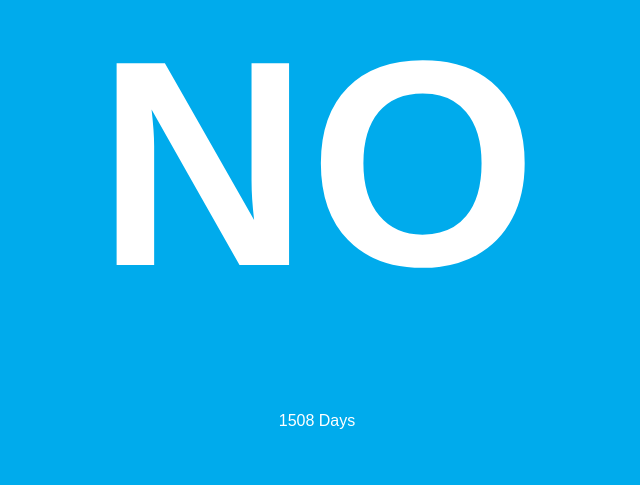
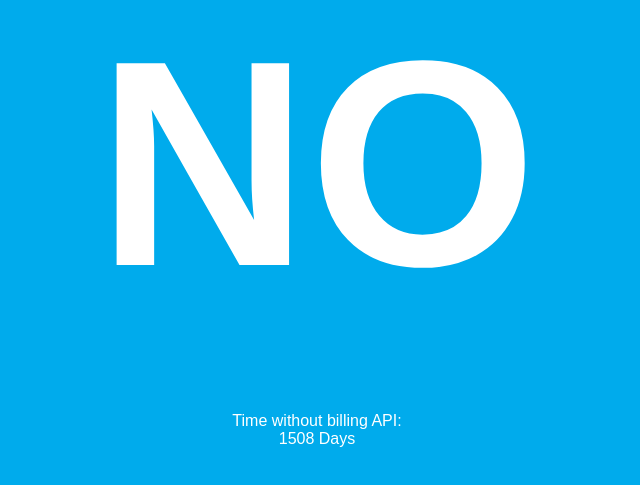
Before and after one commit to kbdavis07/doesazurehaveabillingapi, a plain HTML site: page index.html in a window 1280 px wide. Shown: the part 253-738 px from the top of the page, without its empty margins (323-963 px from the left). Drawn offline with Linux system fonts and the light colour scheme.

Commit message:
Update index.html

```diff
--- a/index.html
+++ b/index.html
@@ -63,7 +63,7 @@ window.onload = function()
 	<div id="hoz">
 		<div style="color: #FFFFFF; font-family: Arial; font-size: 220pt; line-height: 220pt; font-weight: bold;">NO</div>
 		</div>
-		<div id="elapsedTime1" style="color: #FFFFFF; font-family: Arial;"> </div>
+		<div style="color: #FFFFFF; font-family: Arial;">Time without billing API: <div id="elapsedTime1"> </div></div>
 	</div>
 
 
```
